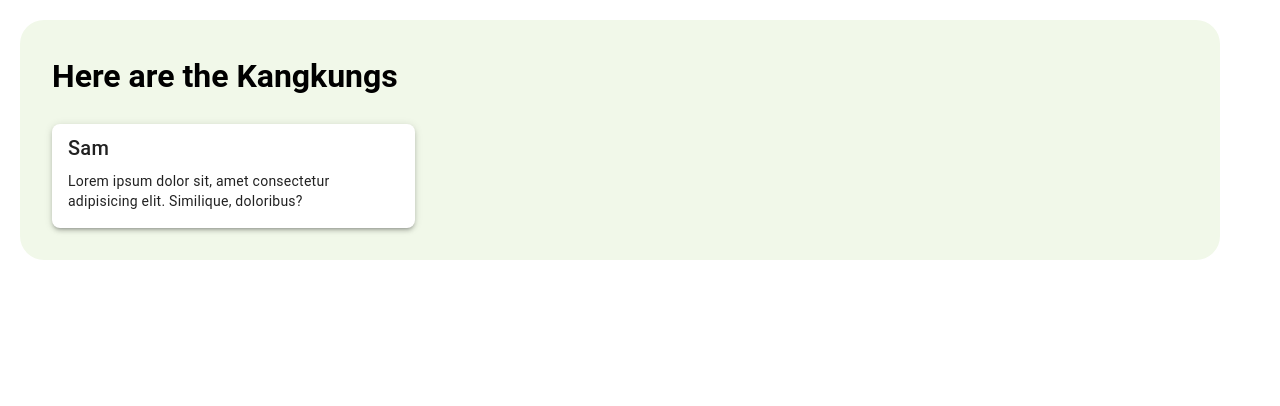
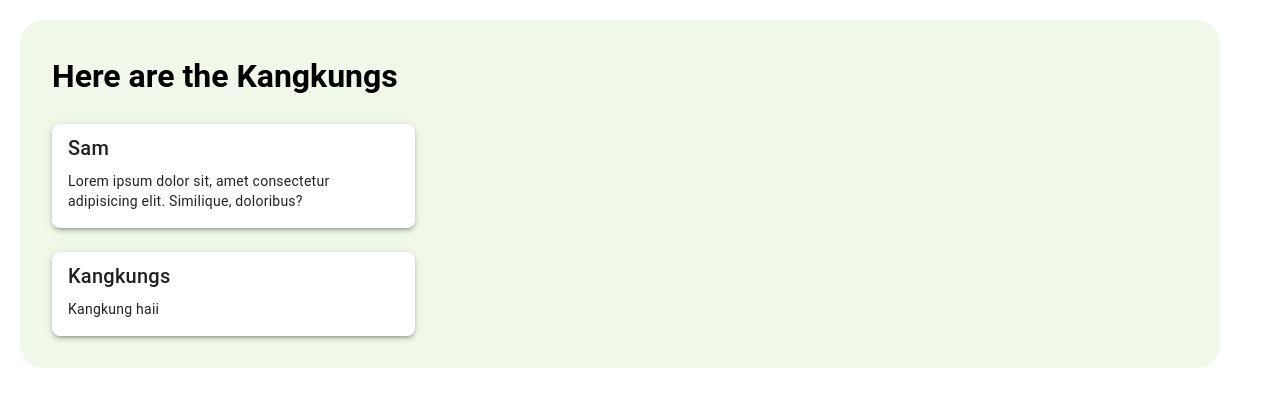
Before and after one commit to sampraslee/group5-test, a Vue app: page / in a window 1280 px wide. Shown: the top 406 px of the page. Built offline with nearby package versions, Linux system fonts and the light colour scheme; a small style sheet from the web is missing.

Commit message:
I added a kangkung card

```diff
--- a/src/pages/index.vue
+++ b/src/pages/index.vue
@@ -13,6 +13,14 @@
       </v-col>
       <!-- Insert a new column here containing your v-card -->
     </v-row>
+    <v-row class="mt-3" align="center">
+      <v-col cols="4">
+        <v-card class="elevation-3 rounded-lg">
+          <v-card-title>Kangkungs</v-card-title>
+          <v-card-text>Kangkung haii</v-card-text>
+        </v-card>
+      </v-col>
+    </v-row>
   </v-container>
 </template>
 
```
